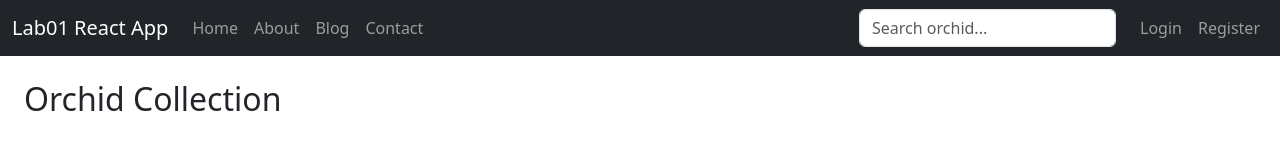
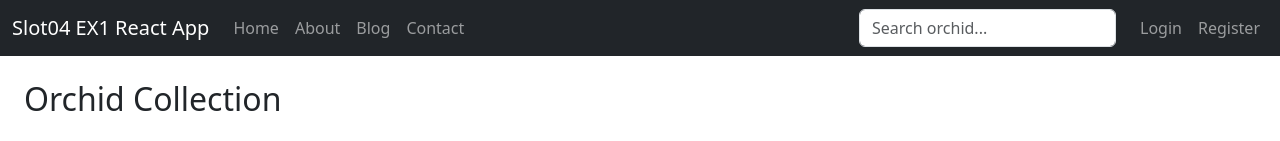
Before and after one commit to maidanghuy/SBA301_SP26, a React (Vite) app in the folder Slot04/EX01/: page / in a window 1280 px wide. Shown: the top 141 px of the page. Built offline with nearby package versions, Linux system fonts and the light colour scheme.

Commit message:
fix: update navbar brand name to reflect correct project title

```diff
--- a/Slot04/EX01/src/components/Header.jsx
+++ b/Slot04/EX01/src/components/Header.jsx
@@ -29,7 +29,7 @@ function Header() {
     <Navbar bg="dark" variant="dark" expand="lg">
       <Container fluid>
         <Navbar.Brand as={Link} to="/">
-          Lab01 React App
+          Slot04 EX1 React App
         </Navbar.Brand>
 
         <Navbar.Toggle aria-controls="basic-navbar-nav" />
```
